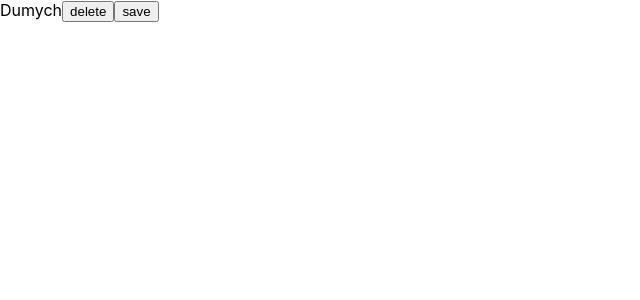
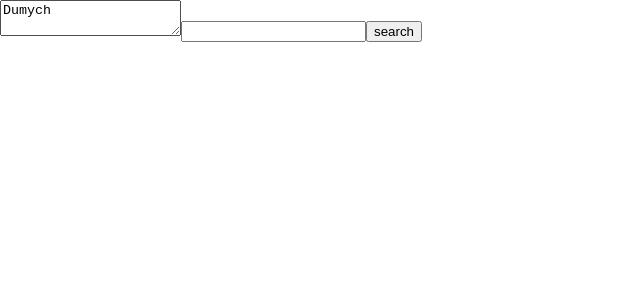
Before and after one commit to Sikstep/unitTest, a React (Create React App) app: page / in a window 1280 px wide. Shown: the top 300 px of the page, without its empty margins (0-640 px from the left). Built offline with nearby package versions, Linux system fonts and the light colour scheme.

Commit message:
NewUnitTest lesson 6 callBack end

```diff
--- a/public/index.html
+++ b/public/index.html
@@ -29,6 +29,7 @@
   <body>
     <noscript>You need to enable JavaScript to run this app.</noscript>
     <div id="root"></div>
+
     <!--
       This HTML file is a template.
       If you open it directly in the browser, you will see an empty page.
@@ -39,5 +40,6 @@
       To begin the development, run `npm start` or `yarn start`.
       To create a production bundle, use `npm run build` or `yarn build`.
     -->
+
   </body>
 </html>
--- a/src/06CallBack/06_callbacks.tsx
+++ b/src/06CallBack/06_callbacks.tsx
@@ -1,20 +1,28 @@
-import React from 'react';
-import {findAllByDisplayValue} from '@testing-library/react';
-
+import React, {ChangeEvent, MouseEvent} from 'react';
 
 
 export const User = () => {
 
-    const deleteUser = () => {
-        alert('user have been deleted')
+    const deleteUser = (e: MouseEvent<HTMLButtonElement>) => {
+        console.log(e.currentTarget.value)
+
     }
 
-    const saveUser = () => {
-        alert('user have been saved')
+    const nameNameChanged = () => {
+        console.log('name changed')
+    }
+    const onBlurChanged = () => {
+        console.log('focus changed')
     }
 
-    return <div>Dumych
-        <button onClick={deleteUser}>delete</button>
-        <button onClick={saveUser}>save</button>
+    const onAgeChanged = (e: ChangeEvent<HTMLInputElement>) => {
+        console.log('Age changed' + e.currentTarget.value)
+    };
+
+    return <div>
+        <textarea tabIndex={1} onChange={nameNameChanged}>Dumych</textarea>
+        <input tabIndex={2} onChange={onAgeChanged} type={'number'}/>
+        <button name={'delete'} tabIndex={3} onClick={deleteUser}>search</button>
+
     </div>
 }
--- a/src/index.tsx
+++ b/src/index.tsx
@@ -15,7 +15,9 @@ root.render(
   <React.StrictMode>
     {/*<App />*/}
       <User />
+
   </React.StrictMode>
+
 );
 
 // If you want to start measuring performance in your app, pass a function
```
